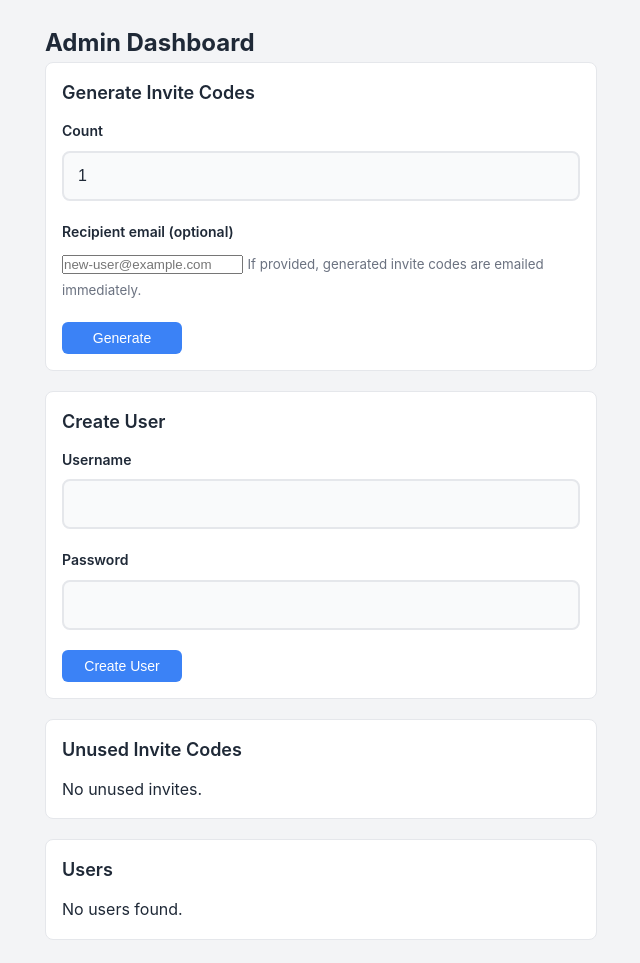
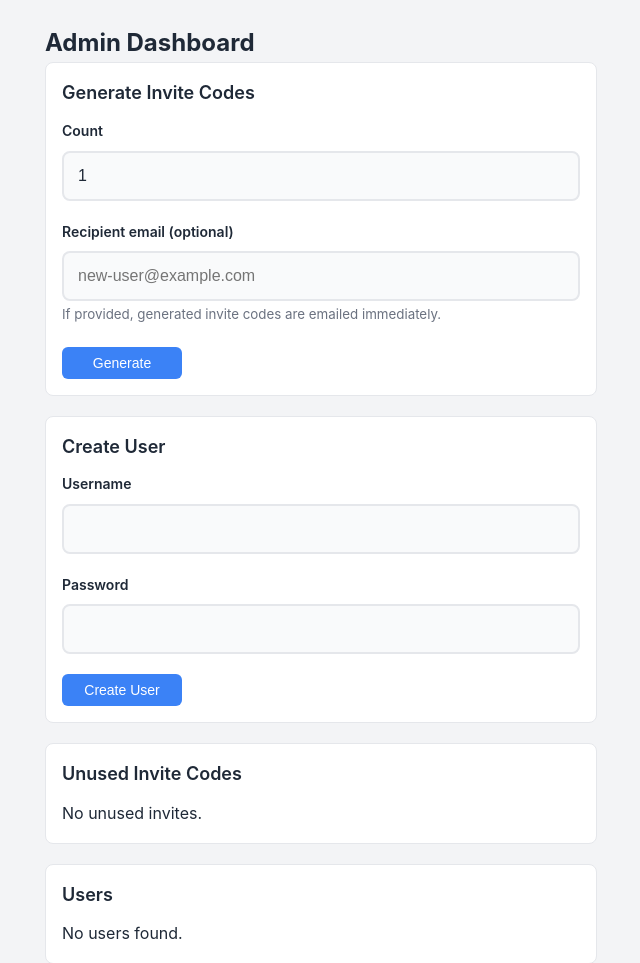
Before and after one commit to gperdrizet/logkeep, a FastAPI app: template src/templates/admin.html in a window 1280 px wide. Shown: the top 963 px of the page, without its empty margins (319-959 px from the left). Before the commit the page ends 940 px from the top, so only its background shows below. Run offline with FastAPI, Linux system fonts and the light colour scheme; the template is opened without the code that fills it, so the values that code supplies are empty; parts of the project's set-up code (start-up, migrations or seed data) failed here and were passed over.

Commit message:
Fix email input styling in admin form

```diff
--- a/src/static/css/style.css
+++ b/src/static/css/style.css
@@ -177,6 +177,7 @@ label {
 
 input[type="text"],
 input[type="password"],
+input[type="email"],
 input[type="url"],
 textarea,
 select {
```
